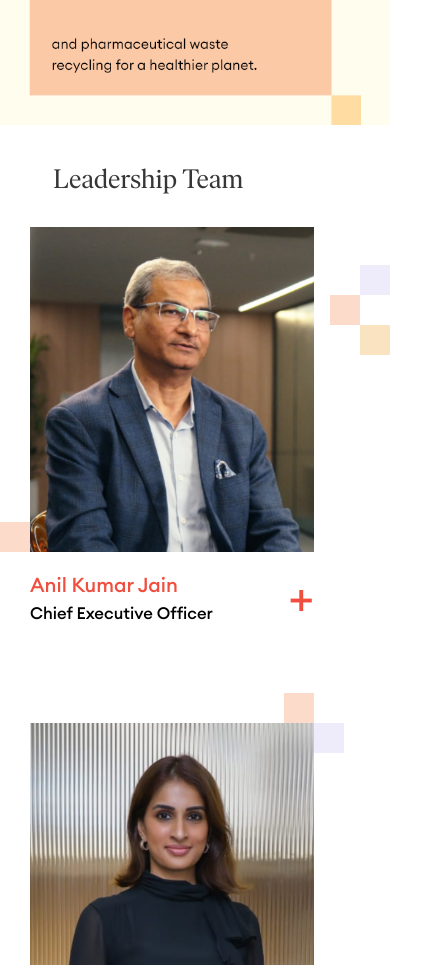
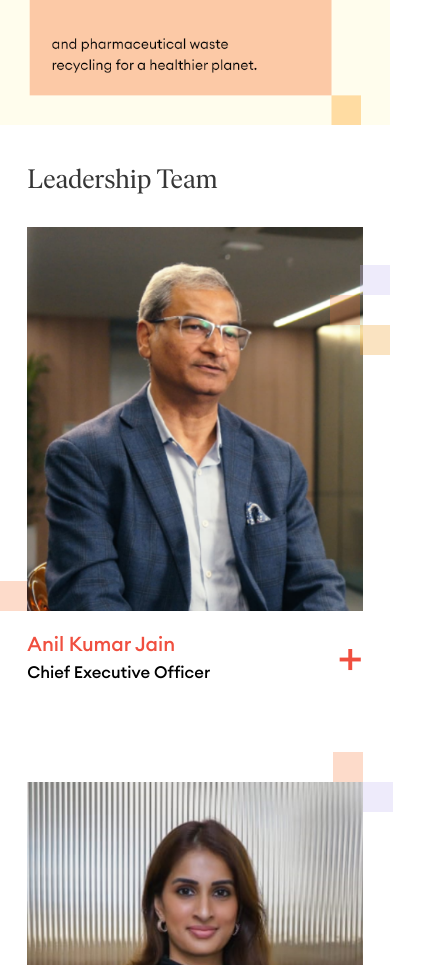
Before and after one commit to HardMaind/matrix-pharma, a Next.js app: page /about-us in a window 390 px wide. Shown: the part 3600-4565 px from the top of the page, 423 px wide, since content can reach past the window. Built offline with nearby package versions, Linux system fonts and the light colour scheme.

Commit message:
about us page changes

```diff
--- a/src/pages/about-us.js
+++ b/src/pages/about-us.js
@@ -161,14 +161,16 @@ const RootLayout = ({ children }) => {
       </section>
       {/* Milestones of excellence end */}
 
+
       {/* Leadership team section */}
       <section className="about-leadership-container">
-        <div className="container leadership-section">
+        <div className="container ">
+          <div className="leadership-section">
           <h2>Leadership Team</h2>
         </div>
 
         {/* Leadership Profile: Anil Kumar Jain */}
-        <div className="container leadership-profile">
+        <div className="leadership-profile">
           <div className="leadership-image">
             <img
               src="/assets/images/anil-kumar-jain.png"
@@ -221,7 +223,7 @@ const RootLayout = ({ children }) => {
         </div>
 
         {/* Leadership Profile: Swathi Reddy Gunupati */}
-        <div className="container leadership-profile">
+        <div className="leadership-profile">
           <div className="leadership-image">
             <img
               src="/assets/images/swathi-reddy.png"
@@ -272,7 +274,7 @@ const RootLayout = ({ children }) => {
         </div>
 
         {/* Leadership Profile: G. Pranav Reddy */}
-        <div className="container leadership-profile leadership-profile1">
+        <div className="leadership-profile leadership-profile1">
           <div className="leadership-image">
             <img src="/assets/images/pranav-reddy.png" alt="G. Pranav Reddy" />
             <div className="light-purple-box light-purple-box1"></div>
@@ -332,6 +334,7 @@ const RootLayout = ({ children }) => {
           <div className="light-purple-box light-purple-box2"></div>
           <div className="light-orange-box light-orange-box2"></div>
         </div>
+        </div>
       </section>
     </Layout>
   );
--- a/src/styles/globals.css
+++ b/src/styles/globals.css
@@ -1130,6 +1130,7 @@ a {
 
 .aboutus-vision p {
   color: #58595b;
+  font-size: 1.18rem;
 }
 
 @media screen and (max-width: 768px) {
@@ -1622,7 +1623,7 @@ a {
     margin: 0 auto;
   }
   .about-leadership-container {
-    padding: 40px 30px;
+    padding: 40px 0px;
   }
   .leadership-section {
     padding-bottom: 28px;
```
